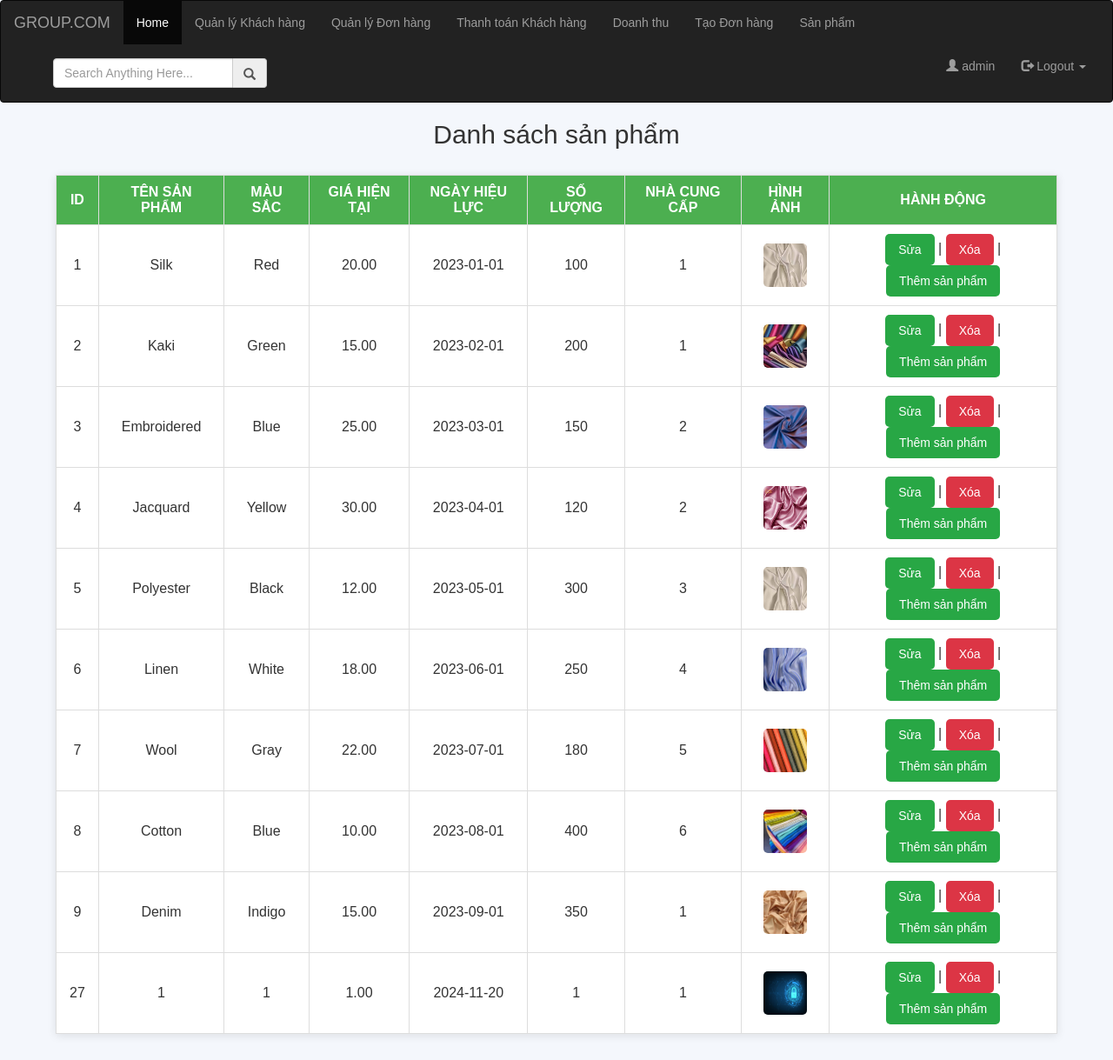
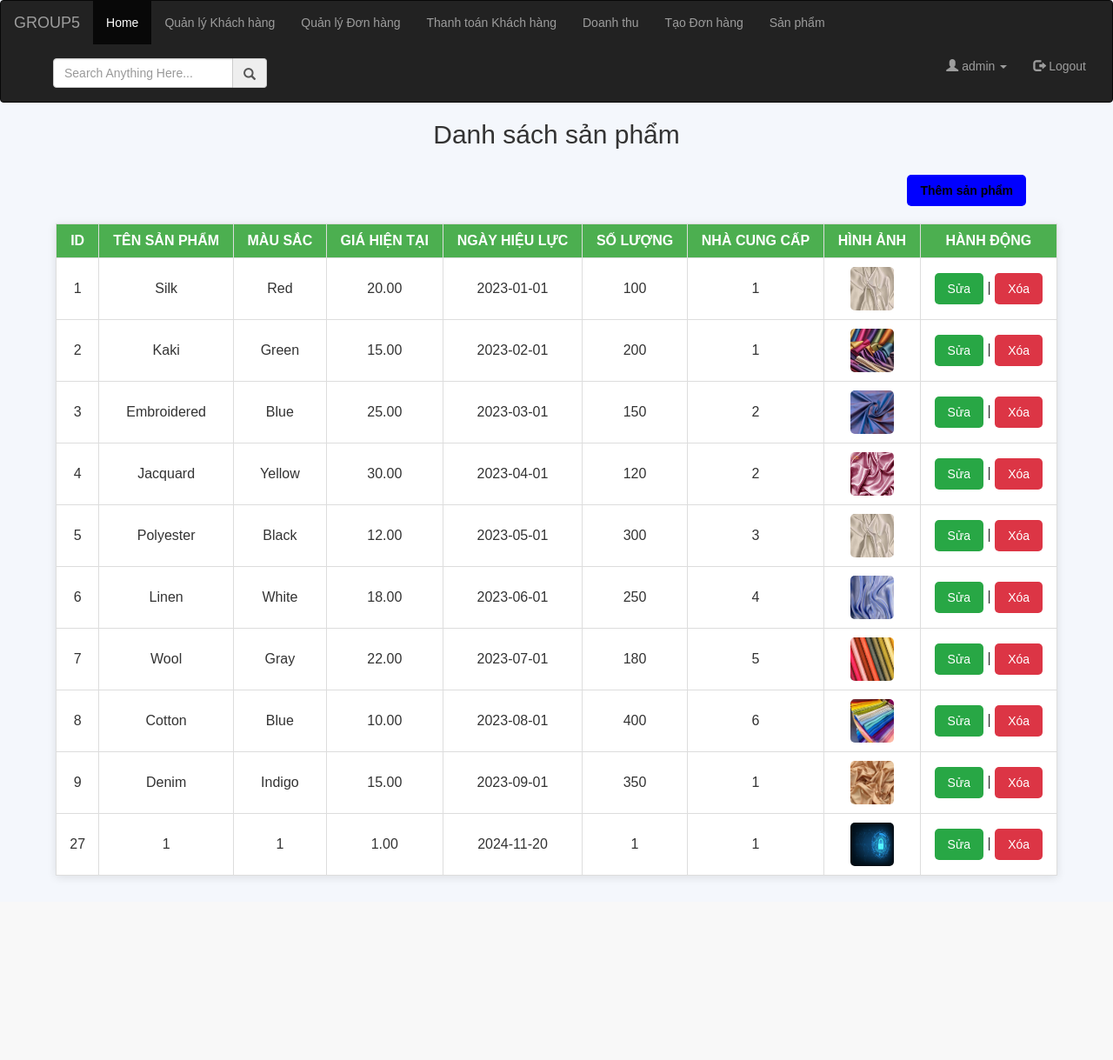
Before and after one commit to DavidMaxvn/FABRIC-AGENCY, a PHP site: page /product_manager.php in a window 1280 px wide. Shown: the whole page at 87% size. After the commit the page ends 1011 px from the top, so only its background shows below. Run offline with PHP 8.4, Linux system fonts and the light colour scheme; a user stored in the database is signed in; data comes from the database, SQL or seed files in the repository.

Commit message:
New changes!

```diff
--- a/connect.php
+++ b/connect.php
@@ -1,5 +1,5 @@
 <?php
-$host = 'localhost'; // Thay đổi nếu cần
+$host = 'localhost:3307'; // Thay đổi nếu cần
 $db = 'fabricagency';
 $user = 'root'; // Thay đổi nếu cần
 $password = '';
--- a/nav.php
+++ b/nav.php
@@ -19,7 +19,7 @@ if (!isset($_SESSION['user_id'])) {
                 <span class="icon-bar"></span>
                 <span class="icon-bar"></span>
             </button>
-            <a href="index.php" class="navbar-brand">GROUP.COM</a>
+            <a href="index.php" class="navbar-brand">GROUP5</a>
         </div>
 
         <div class="navbar-collapse collapse" id="mobile_menu">
@@ -47,13 +47,14 @@ if (!isset($_SESSION['user_id'])) {
 
             <!-- Menu người dùng -->
             <ul class="nav navbar-nav navbar-right">
-                <li><a href="#"><span class="glyphicon glyphicon-user"></span> <?php echo htmlspecialchars($_SESSION['username']); ?></a></li>
                 <li class="dropdown">
-                    <a href="#" class="dropdown-toggle" data-toggle="dropdown"><span class="glyphicon glyphicon-log-out"></span> Logout <span class="caret"></span></a>
+                    <a  class="dropdown-toggle" data-toggle="dropdown"><span class="glyphicon glyphicon-user"></span> <?php echo htmlspecialchars($_SESSION['username']); ?> <span class="caret"></span></a>
                     <ul class="dropdown-menu">
                         <li><a href="profile.php">Profile</a></li>
-                        <li><a href="logout.php">Logout</a></li>
                     </ul>
+                </li>
+                <li>
+                    <a href="logout.php"><span class="glyphicon glyphicon-log-out"></span> Logout</a>
                 </li>
             </ul>
         </div>
--- a/orders.php
+++ b/orders.php
@@ -53,7 +53,6 @@ $new_order_dir = $order_dir === 'asc' ? 'desc' : 'asc';
             border-radius: 8px;
             box-shadow: 0px 4px 8px rgba(0, 0, 0, 0.1);
         }
-
         h1 {
             color: #333;
             text-align: center;
@@ -124,6 +123,7 @@ $new_order_dir = $order_dir === 'asc' ? 'desc' : 'asc';
         }
 
         .action-buttons a {
+            display: block;
             padding: 6px 12px;
             margin: 2px;
             border-radius: 5px;
--- a/product_manager.php
+++ b/product_manager.php
@@ -153,6 +153,22 @@ $products = $stmt->fetchAll();
         .btn-danger:hover {
             background-color: #c82333;
         }
+
+        .btn-add {
+            margin: 20px 100px;
+            padding: 8px 15px;
+            background-color: blue;
+            color: black;
+            font-weight: bold;
+            border: none;
+            border-radius: 5px;
+            cursor: pointer;
+            transition: background-color 0.3s ease;
+            float: right; /* Đặt nút ở phía bên phải */
+        }
+        .btn-add:hover {
+            background-color: silver;
+        }
     </style>
 
     <script type="text/javascript">
@@ -169,6 +185,7 @@ $products = $stmt->fetchAll();
 
 <!-- Hiển thị danh sách sản phẩm -->
 <h2>Danh sách sản phẩm</h2>
+<a href="add_fabric_types.php" class="btn-add">Thêm sản phẩm</a>
 <table>
     <thead>
         <tr>
@@ -202,8 +219,7 @@ $products = $stmt->fetchAll();
             </td>
             <td>
                 <a href="edit_product.php?edit=<?php echo $product['fabric_type_id']; ?>" class="btn">Sửa</a> |
-                <a href="javascript:void(0);" onclick="confirmDelete('product_manager.php?delete=<?php echo $product['fabric_type_id']; ?>')" class="btn btn-danger">Xóa</a> |
-                <a href="add_fabric_types.php" class="btn">Thêm sản phẩm</a>
+                <a href="javascript:void(0);" onclick="confirmDelete('product_manager.php?delete=<?php echo $product['fabric_type_id']; ?>')" class="btn btn-danger">Xóa</a>
             </td>
         </tr>
         <?php endforeach; ?>
```
Also changed, not shown: img/Screenshot 2024-09-24 103611.png (added).
